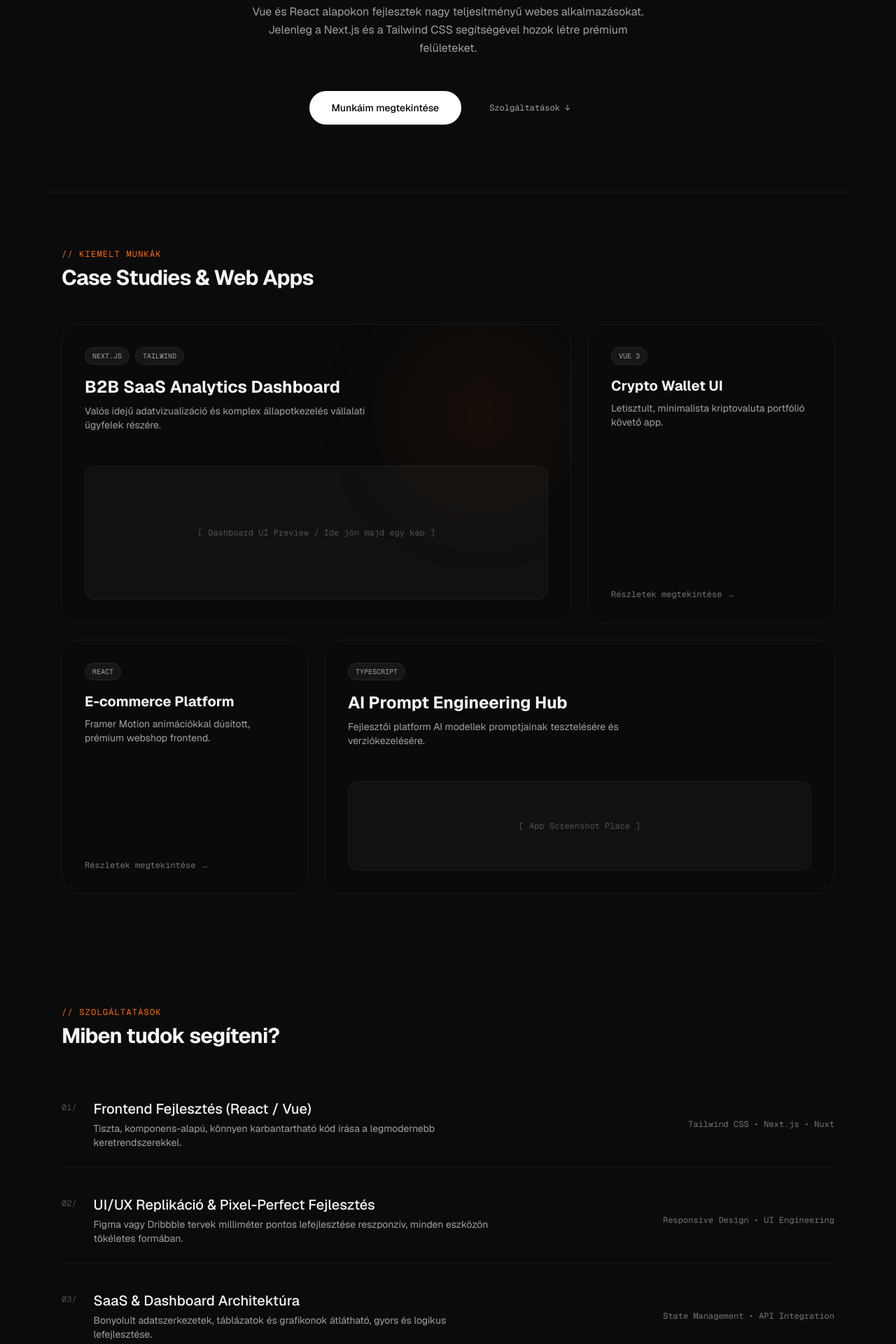
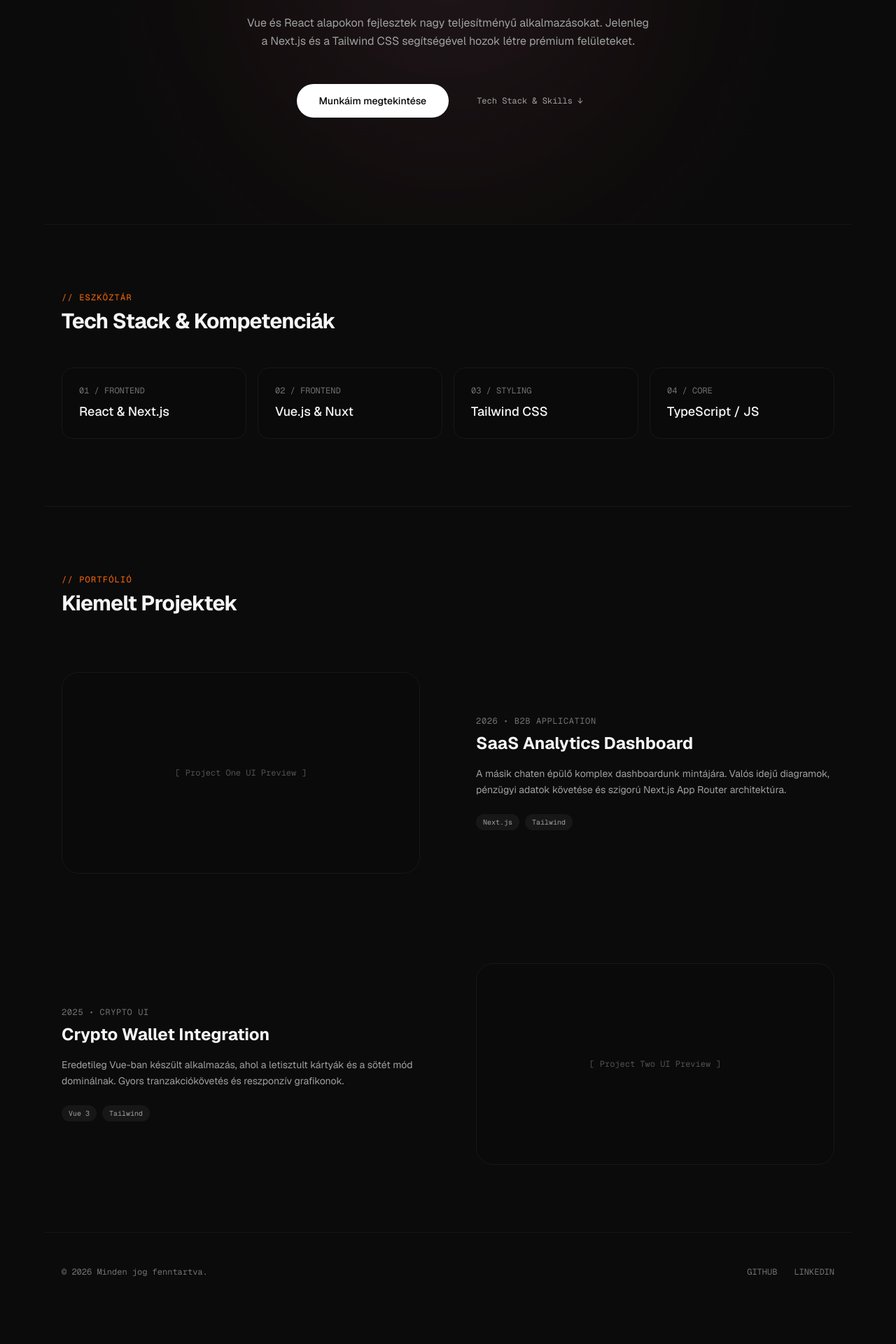
Before and after one commit to mikkancsHUN/portfolio-nextjs, a Next.js app: page / in a window 1280 px wide. Shown: the part 480-2400 px from the top of the page at 70% size. After the commit the page ends 2353 px from the top, so only its background shows below. Built offline with nearby package versions, Linux system fonts and the light colour scheme.

Commit message:
feat: update to full single-page portfolio layout

```diff
--- a/app/page.tsx
+++ b/app/page.tsx
@@ -1,18 +1,18 @@
 import React from 'react';
 
-export default function CompletePortfolio() {
+export default function UpdatedPortfolio() {
   return (
     <div className="min-h-screen bg-[#0B0B0C] text-neutral-100 antialiased font-sans selection:bg-orange-500 selection:text-white">
 
-      {/* --- 1. NAVIGÁCIÓ (Üveghatású, görgetésnél ragadós) --- */}
-      <nav className="sticky top-0 z-50 backdrop-blur-md bg-[#0B0B0C]/70 border-b border-neutral-900">
-        <div className="max-w-6xl mx-auto px-6 h-20 flex items-center justify-between">
+      {/* --- NAVIGÁCIÓ (Marad a fix 80px magasság) --- */}
+      <nav className="h-20 sticky top-0 z-50 backdrop-blur-md bg-[#0B0B0C]/70 border-b border-neutral-900">
+        <div className="max-w-6xl mx-auto px-6 h-full flex items-center justify-between">
           <div className="font-mono text-sm tracking-tighter font-bold">
             PORTFOLIO<span className="text-orange-500">.</span>
           </div>
           <div className="hidden md:flex items-center gap-8 text-xs font-mono text-neutral-400">
             <a href="#projects" className="hover:text-white transition-colors duration-200">PROJEKTEK</a>
-            <a href="#services" className="hover:text-white transition-colors duration-200">SZOLGÁLTATÁSOK</a>
+            <a href="#skills" className="hover:text-white transition-colors duration-200">SKILLS</a>
             <a href="#about" className="hover:text-white transition-colors duration-200">RÓLAM</a>
           </div>
           <div>
@@ -23,153 +23,123 @@ export default function CompletePortfolio() {
         </div>
       </nav>
 
-      {/* --- 2. HERO SECTION --- */}
-      <section className="max-w-6xl mx-auto px-6 pt-20 pb-24 md:pt-32 text-center">
-        <div className="inline-flex items-center gap-2 bg-neutral-900/80 border border-neutral-800 px-3 py-1.5 rounded-full mb-8">
+      {/* --- 1. HERO SECTION (Pontosan 100vh a navigációval együtt, különleges izzó háttérrel) --- */}
+      <section className="h-[calc(100vh-80px)] relative flex items-center justify-center overflow-hidden px-6">
+
+        {/* Különleges háttér effekt: egy finom, mély radiális izzás a képernyő közepén */}
+        <div className="absolute inset-0 bg-[radial-gradient(circle_at_center,rgba(255,69,0,0.08)_0%,rgba(11,11,12,0)_70%)] pointer-events-none" />
+        <div className="absolute top-1/2 left-1/2 -translate-x-1/2 -translate-y-1/2 w-[500px] h-[500px] bg-blue-500/5 rounded-full blur-[120px] pointer-events-none" />
+
+        <div className="max-w-4xl mx-auto text-center z-10">
+          <div className="inline-flex items-center gap-2 bg-neutral-900/80 border border-neutral-800 px-3 py-1.5 rounded-full mb-6">
             <span className="w-2 h-2 rounded-full bg-emerald-500 animate-pulse" />
             <span className="text-[10px] font-mono text-neutral-400 uppercase tracking-wider">Elérhető új projektekre</span>
           </div>
-        <h1 className="text-5xl md:text-8xl font-bold tracking-tighter leading-[0.95] max-w-4xl mb-8 mx-auto bg-gradient-to-b from-neutral-50 to-neutral-500 bg-clip-text text-transparent">
+
+          <h1 className="text-5xl md:text-8xl font-bold tracking-tighter leading-[0.95] mb-8 bg-gradient-to-b from-neutral-50 to-neutral-500 bg-clip-text text-transparent">
             Modern digitális élményeket építek.
           </h1>
+
           <p className="text-neutral-400 text-sm md:text-base max-w-xl mx-auto leading-relaxed mb-12">
-          Vue és React alapokon fejlesztek nagy teljesítményű webes alkalmazásokat. Jelenleg a Next.js és a Tailwind CSS segítségével hozok létre prémium felületeket.
+            Vue és React alapokon fejlesztek nagy teljesítményű alkalmazásokat. Jelenleg a Next.js és a Tailwind CSS segítségével hozok létre prémium felületeket.
           </p>
+
           <div className="flex flex-col sm:flex-row items-center justify-center gap-4">
             <a href="#projects" className="w-full sm:w-auto bg-white text-black font-medium text-sm px-8 py-3.5 rounded-full hover:bg-orange-500 hover:text-white transition-all duration-300 text-center">
               Munkáim megtekintése
             </a>
-          <a href="#services" className="w-full sm:w-auto text-neutral-400 hover:text-white font-mono text-xs px-6 py-3.5 transition-colors duration-200 text-center">
-            Szolgáltatások ↓
+            <a href="#skills" className="w-full sm:w-auto text-neutral-400 hover:text-white font-mono text-xs px-6 py-3.5 transition-colors duration-200 text-center">
+              Tech Stack & Skills ↓
             </a>
+          </div>
         </div>
       </section>
 
-      {/* --- 3. BENTO GRID PROJEKTEK (Aszimmetrikus, prémium kártyák) --- */}
-      <section id="projects" className="max-w-6xl mx-auto px-6 py-20 border-t border-neutral-900">
+      {/* --- 2. SKILLS SECTION (Új mező a stack-ednek) --- */}
+      <section id="skills" className="max-w-6xl mx-auto px-6 py-24 border-t border-neutral-900">
         <div className="mb-12">
-          <p className="text-xs font-mono text-orange-500 uppercase tracking-widest mb-2">// Kiemelt munkák</p>
-          <h2 className="text-3xl font-bold tracking-tight">Case Studies & Web Apps</h2>
+          <p className="text-xs font-mono text-orange-500 uppercase tracking-widest mb-2">// Eszköztár</p>
+          <h2 className="text-3xl font-bold tracking-tight">Tech Stack & Kompetenciák</h2>
         </div>
 
-        {/* A Rács szerkezet */}
-        <div className="grid grid-cols-1 md:grid-cols-3 gap-6">
+        <div className="grid grid-cols-2 md:grid-cols-4 gap-4">
+          <div className="bg-neutral-950 border border-neutral-900 p-6 rounded-2xl hover:border-neutral-700 transition-all group">
+            <div className="text-xs font-mono text-neutral-500 mb-2">01 / FRONTEND</div>
+            <div className="text-lg font-medium group-hover:text-orange-500 transition-colors">React & Next.js</div>
+          </div>
+          <div className="bg-neutral-950 border border-neutral-900 p-6 rounded-2xl hover:border-neutral-700 transition-all group">
+            <div className="text-xs font-mono text-neutral-500 mb-2">02 / FRONTEND</div>
+            <div className="text-lg font-medium group-hover:text-orange-500 transition-colors">Vue.js & Nuxt</div>
+          </div>
+          <div className="bg-neutral-950 border border-neutral-900 p-6 rounded-2xl hover:border-neutral-700 transition-all group">
+            <div className="text-xs font-mono text-neutral-500 mb-2">03 / STYLING</div>
+            <div className="text-lg font-medium group-hover:text-orange-500 transition-colors">Tailwind CSS</div>
+          </div>
+          <div className="bg-neutral-950 border border-neutral-900 p-6 rounded-2xl hover:border-neutral-700 transition-all group">
+            <div className="text-xs font-mono text-neutral-500 mb-2">04 / CORE</div>
+            <div className="text-lg font-medium group-hover:text-orange-500 transition-colors">TypeScript / JS</div>
+          </div>
+        </div>
+      </section>
 
-          {/* 1. NAGY KÁRTYA (2 oszlopot foglal el) */}
-          <div className="md:col-span-2 bg-neutral-950 border border-neutral-900 rounded-3xl p-8 flex flex-col justify-between group hover:border-neutral-800 transition-all duration-300 relative overflow-hidden">
-            <div className="absolute top-0 right-0 w-64 h-64 bg-orange-500/5 rounded-full blur-3xl group-hover:bg-orange-500/10 transition-all duration-500" />
-            <div>
-              <div className="flex gap-2 mb-4">
-                <span className="text-[10px] font-mono bg-neutral-900 border border-neutral-800 px-2.5 py-1 rounded-full text-neutral-400">NEXT.JS</span>
-                <span className="text-[10px] font-mono bg-neutral-900 border border-neutral-800 px-2.5 py-1 rounded-full text-neutral-400">TAILWIND</span>
+      {/* --- 3. EGYSZERŰBB, VÁLTAKOZÓ PROJEKT SECTION (Zig-Zag elrendezés) --- */}
+      <section id="projects" className="max-w-6xl mx-auto px-6 py-24 border-t border-neutral-900">
+        <div className="mb-20">
+          <p className="text-xs font-mono text-orange-500 uppercase tracking-widest mb-2">// Portfólió</p>
+          <h2 className="text-3xl font-bold tracking-tight">Kiemelt Projektek</h2>
         </div>
-              <h3 className="text-2xl font-bold mb-2">B2B SaaS Analytics Dashboard</h3>
-              <p className="text-neutral-400 text-sm max-w-md">Valós idejű adatvizualizáció és komplex állapotkezelés vállalati ügyfelek részére.</p>
+
+        <div className="space-y-32">
+
+          {/* 1. Projekt: Kép balra, szöveg jobbra */}
+          <div className="flex flex-col md:flex-row items-center gap-12 md:gap-20">
+            {/* Kép / UI Preview helye */}
+            <div className="w-full md:w-1/2 aspect-video bg-neutral-950 border border-neutral-900 rounded-3xl flex items-center justify-center text-neutral-600 font-mono text-xs hover:border-neutral-800 transition-colors">
+              [ Project One UI Preview ]
             </div>
-            {/* Helyőrző a leendő képnek / dizájn elemnek */}
-            <div className="mt-12 h-48 bg-neutral-900/60 border border-neutral-800/50 rounded-2xl flex items-center justify-center text-xs font-mono text-neutral-600 group-hover:text-neutral-400 transition-colors">
-              [ Dashboard UI Preview / Ide jön majd egy kép ]
+            {/* Szöveges tartalom */}
+            <div className="w-full md:w-1/2">
+              <span className="text-xs font-mono text-neutral-500 uppercase tracking-wider block mb-2">2026 • B2B Application</span>
+              <h3 className="text-2xl font-bold mb-4">SaaS Analytics Dashboard</h3>
+              <p className="text-neutral-400 text-sm leading-relaxed mb-6">
+                A másik chaten épülő komplex dashboardunk mintájára. Valós idejű diagramok, pénzügyi adatok követése és szigorú Next.js App Router architektúra.
+              </p>
+              <div className="flex gap-2">
+                <span className="text-[10px] font-mono bg-neutral-900 px-2.5 py-1 rounded-full text-neutral-400">Next.js</span>
+                <span className="text-[10px] font-mono bg-neutral-900 px-2.5 py-1 rounded-full text-neutral-400">Tailwind</span>
+              </div>
             </div>
           </div>
 
-          {/* 2. KICSI KÁRTYA (1 oszlop) */}
-          <div className="bg-neutral-950 border border-neutral-900 rounded-3xl p-8 flex flex-col justify-between group hover:border-neutral-800 transition-all duration-300">
-            <div>
-              <div className="flex gap-2 mb-4">
-                <span className="text-[10px] font-mono bg-neutral-900 border border-neutral-800 px-2.5 py-1 rounded-full text-neutral-400">VUE 3</span>
+          {/* 2. Projekt: Kép jobbra, szöveg balra (md:flex-row-reverse mágia!) */}
+          <div className="flex flex-col md:flex-row-reverse items-center gap-12 md:gap-20">
+            {/* Kép / UI Preview helye */}
+            <div className="w-full md:w-1/2 aspect-video bg-neutral-950 border border-neutral-900 rounded-3xl flex items-center justify-center text-neutral-600 font-mono text-xs hover:border-neutral-800 transition-colors">
+              [ Project Two UI Preview ]
             </div>
-              <h3 className="text-xl font-bold mb-2">Crypto Wallet UI</h3>
-              <p className="text-neutral-400 text-sm">Letisztult, minimalista kriptovaluta portfólió követő app.</p>
+            {/* Szöveges tartalom */}
+            <div className="w-full md:w-1/2">
+              <span className="text-xs font-mono text-neutral-500 uppercase tracking-wider block mb-2">2025 • Crypto UI</span>
+              <h3 className="text-2xl font-bold mb-4">Crypto Wallet Integration</h3>
+              <p className="text-neutral-400 text-sm leading-relaxed mb-6">
+                Eredetileg Vue-ban készült alkalmazás, ahol a letisztult kártyák és a sötét mód dominálnak. Gyors tranzakciókövetés és reszponzív grafikonok.
+              </p>
+              <div className="flex gap-2">
+                <span className="text-[10px] font-mono bg-neutral-900 px-2.5 py-1 rounded-full text-neutral-400">Vue 3</span>
+                <span className="text-[10px] font-mono bg-neutral-900 px-2.5 py-1 rounded-full text-neutral-400">Tailwind</span>
               </div>
-            <div className="mt-8 text-xs font-mono text-neutral-500 group-hover:text-orange-500 transition-colors flex items-center gap-1">
-              Részletek megtekintése →
-            </div>
-          </div>
-
-          {/* 3. KICSI KÁRTYA (1 oszlop) */}
-          <div className="bg-neutral-950 border border-neutral-900 rounded-3xl p-8 flex flex-col justify-between group hover:border-neutral-800 transition-all duration-300">
-            <div>
-              <div className="flex gap-2 mb-4">
-                <span className="text-[10px] font-mono bg-neutral-900 border border-neutral-800 px-2.5 py-1 rounded-full text-neutral-400">REACT</span>
-              </div>
-              <h3 className="text-xl font-bold mb-2">E-commerce Platform</h3>
-              <p className="text-neutral-400 text-sm">Framer Motion animációkkal dúsított, prémium webshop frontend.</p>
-            </div>
-            <div className="mt-8 text-xs font-mono text-neutral-500 group-hover:text-orange-500 transition-colors flex items-center gap-1">
-              Részletek megtekintése →
-            </div>
-          </div>
-
-          {/* 4. NAGY KÁRTYA (2 oszlopot foglal el) */}
-          <div className="md:col-span-2 bg-neutral-950 border border-neutral-900 rounded-3xl p-8 flex flex-col justify-between group hover:border-neutral-800 transition-all duration-300 relative overflow-hidden">
-            <div>
-              <div className="flex gap-2 mb-4">
-                <span className="text-[10px] font-mono bg-neutral-900 border border-neutral-800 px-2.5 py-1 rounded-full text-neutral-400">TYPESCRIPT</span>
-              </div>
-              <h3 className="text-2xl font-bold mb-2">AI Prompt Engineering Hub</h3>
-              <p className="text-neutral-400 text-sm max-w-md">Fejlesztői platform AI modellek promptjainak tesztelésére és verziókezelésére.</p>
-            </div>
-            <div className="mt-12 h-32 bg-neutral-900/60 border border-neutral-800/50 rounded-2xl flex items-center justify-center text-xs font-mono text-neutral-600">
-              [ App Screenshot Place ]
             </div>
           </div>
 
         </div>
       </section>
 
-      {/* --- 4. WHAT I OFFER / SERVICES SECTION (Letisztult sorok) --- */}
-      <section id="services" className="max-w-6xl mx-auto px-6 py-20 border-t border-neutral-900">
-        <div className="mb-16">
-          <p className="text-xs font-mono text-orange-500 uppercase tracking-widest mb-2">// Szolgáltatások</p>
-          <h2 className="text-3xl font-bold tracking-tight">Miben tudok segíteni?</h2>
-        </div>
-
-        <div className="space-y-4">
-          {/* 1. Sor */}
-          <div className="border-b border-neutral-900 pb-6 pt-2 flex flex-col md:flex-row md:items-center justify-between gap-4 group">
-            <div className="flex items-start gap-6">
-              <span className="font-mono text-xs text-neutral-600 mt-1">01/</span>
-              <div>
-                <h3 className="text-xl font-medium group-hover:text-orange-500 transition-colors">Frontend Fejlesztés (React / Vue)</h3>
-                <p className="text-neutral-400 text-sm mt-1 max-w-xl">Tiszta, komponens-alapú, könnyen karbantartható kód írása a legmodernebb keretrendszerekkel.</p>
-              </div>
-            </div>
-            <div className="text-xs font-mono text-neutral-500 md:text-right">Tailwind CSS • Next.js • Nuxt</div>
-          </div>
-
-          {/* 2. Sor */}
-          <div className="border-b border-neutral-900 pb-6 pt-6 flex flex-col md:flex-row md:items-center justify-between gap-4 group">
-            <div className="flex items-start gap-6">
-              <span className="font-mono text-xs text-neutral-600 mt-1">02/</span>
-              <div>
-                <h3 className="text-xl font-medium group-hover:text-orange-500 transition-colors">UI/UX Replikáció & Pixel-Perfect Fejlesztés</h3>
-                <p className="text-neutral-400 text-sm mt-1 max-w-xl">Figma vagy Dribbble tervek milliméter pontos lefejlesztése reszponzív, minden eszközön tökéletes formában.</p>
-              </div>
-            </div>
-            <div className="text-xs font-mono text-neutral-500 md:text-right">Responsive Design • UI Engineering</div>
-          </div>
-
-          {/* 3. Sor */}
-          <div className="border-b border-neutral-900 pb-6 pt-6 flex flex-col md:flex-row md:items-center justify-between gap-4 group">
-            <div className="flex items-start gap-6">
-              <span className="font-mono text-xs text-neutral-600 mt-1">03/</span>
-              <div>
-                <h3 className="text-xl font-medium group-hover:text-orange-500 transition-colors">SaaS & Dashboard Architektúra</h3>
-                <p className="text-neutral-400 text-sm mt-1 max-w-xl">Bonyolult adatszerkezetek, táblázatok és grafikonok átlátható, gyors és logikus lefejlesztése.</p>
-              </div>
-            </div>
-            <div className="text-xs font-mono text-neutral-500 md:text-right">State Management • API Integration</div>
-          </div>
-        </div>
-      </section>
-
-      {/* --- 5. FOOTER (Egyszerű lezárás) --- */}
+      {/* --- FOOTER --- */}
       <footer id="contact" className="max-w-6xl mx-auto px-6 py-12 border-t border-neutral-900 text-center md:flex md:items-center md:justify-between text-neutral-500 text-xs font-mono">
         <p>© 2026 Minden jog fenntartva.</p>
         <div className="flex justify-center gap-6 mt-4 md:mt-0">
           <a href="#" className="hover:text-white transition-colors">GITHUB</a>
           <a href="#" className="hover:text-white transition-colors">LINKEDIN</a>
-          <a href="#" className="hover:text-white transition-colors">DRIBBBLE</a>
         </div>
       </footer>
 
```
Lines whose indentation alone changed are shown as unchanged.
